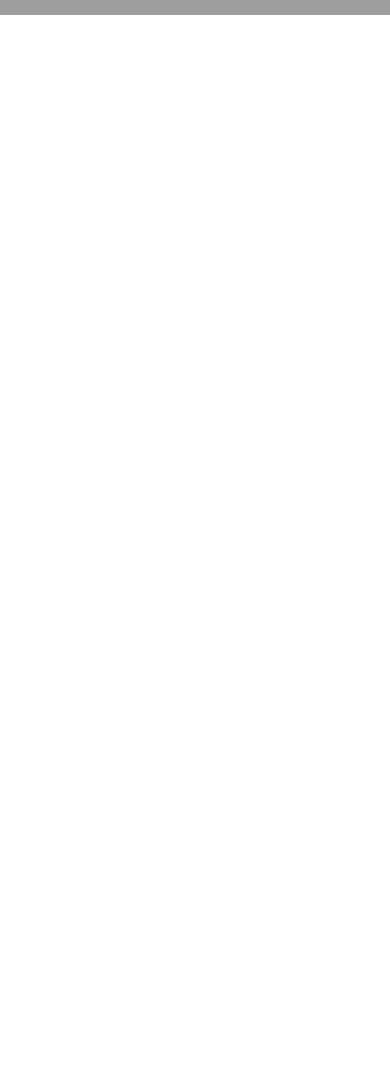
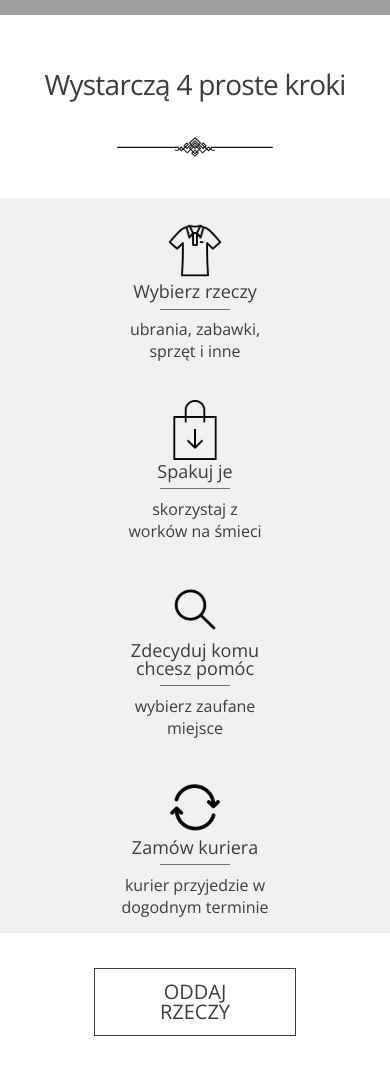
Before and after one commit to Kgiruc/website-oddam, a React (Create React App) app in the folder oddam/: page / in a window 390 px wide. Shown: the part 1458-2533 px from the top of the page. Before the commit the page ends 1473 px from the top, so only its background shows below. Built offline with nearby package versions, Linux system fonts and the light colour scheme; grey boxes are pictures that could not be loaded.

Commit message:
media  in code style

```diff
--- a/oddam/src/components /Home.js
+++ b/oddam/src/components /Home.js
@@ -11,7 +11,7 @@ export default function Home() {
         <>
             <Navigation/>
             <ThreeColumns/>
-            {/*<SimpleSteps/>*/}
+            <SimpleSteps/>
             {/*<About/>*/}
             {/*<Help/>*/}
             {/*<Footer/>*/}
--- a/oddam/src/scss/components-style/three-steps.scss
+++ b/oddam/src/scss/components-style/three-steps.scss
@@ -161,3 +161,21 @@
     letter-spacing: 0;
   }
 }
+
+@media screen and (max-width: 920px){
+  .container__steps {
+
+
+    span {
+      font-size: 28px;
+    }
+
+    img {
+      width: 40%;
+    }
+  }
+  .steps__button {
+    font-size: 20px;
+    padding: 13px 65px;
+  }
+}
```
